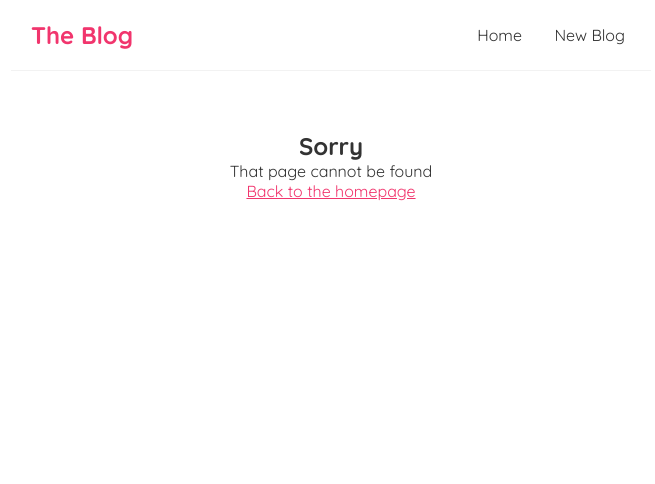
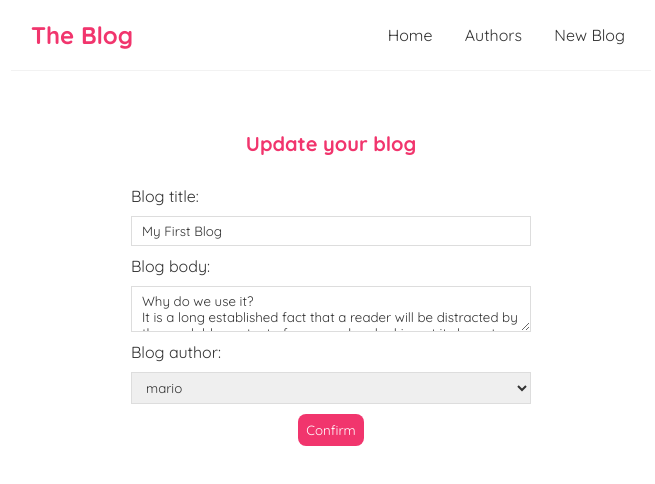
Before and after one commit to bSemir/Blogs-ReactApp, a React (Create React App) app: page /edit/1 in a window 1280 px wide. Shown: the top 484 px of the page, without its empty margins (309-964 px from the left). Built offline with nearby package versions, Linux system fonts and the light colour scheme; data requests are answered from the project's data file.

Commit message:
edit blogs, show active authors

```diff
--- a/data/db.json
+++ b/data/db.json
@@ -13,22 +13,16 @@
       "id": 2
     },
     {
-      "title": "test",
-      "body": "ksaofasfosaaiojewijiodopvc",
-      "author": "yoshi",
-      "id": 3
-    },
-    {
-      "title": "test2",
-      "body": "osdopsdfopdsdi;'irf0w[few[qyq8wy8",
-      "author": "yoshi",
+      "title": "tesssssst",
+      "body": "sssssssssssssssssssssssssss",
+      "author": "mario",
       "id": 4
     },
     {
-      "title": "naslov",
-      "body": "tekst",
-      "author": "mario",
-      "id": 5
+      "title": "wwwww",
+      "body": "wwwwwwwwwwwwwwwwwwwwwwwwwwwwwwwwwww",
+      "author": "semir",
+      "id": 7
     }
   ]
 }
--- a/src/App.js
+++ b/src/App.js
@@ -4,6 +4,8 @@ import { BrowserRouter as Router, Route, Switch } from 'react-router-dom';
 import Create from './Create';
 import BlogDetails from './BlogDetails';
 import NotFound from './NotFound';
+import Authors from './Authors';
+import Edit from './Edit';
 function App() {
 
   return (
@@ -16,13 +18,19 @@ function App() {
               {/* u switch navodimo Route a u njemu path na koji ce se pozvati komponenta Home, u ovom primjeru */}
               <Home />
             </Route>
-          <Route path="/create">
+            <Route exact path="/create">
               <Create />
             </Route>
-          <Route path="/blogs/:id">
+            <Route exact path="/blogs/:id">
               <BlogDetails />
             </Route>
-          <Route path="*">
+            <Route exact path="/authors">
+              <Authors />
+            </Route>
+            <Route exact path="/edit/:id">
+              <Edit />
+            </Route>
+            <Route exact path="*">
               <NotFound />
             </Route>
           </Switch>
--- /dev/null
+++ b/src/AuthorList.js
@@ -0,0 +1,29 @@
+const AuthorList = ({ blogs, title }) => {
+    const authors = [];
+    let unique_authors = [];
+    return (
+
+        <div className="blog-list" key={blogs.id}>
+            <h2>{title}</h2>
+            {blogs.forEach(element => {
+                authors.push(element.author);
+               // console.log(authors);
+                unique_authors = [...new Set(authors)]
+                //console.log(unique_authors);
+            })}
+
+            {/* kad budem htio nastaviti:
+            sve radi, prikazuju se autori bez duplikata
+            -odraditi commit i push
+            */}
+            {/* izbaciti duplikate iz niza imena */}
+            {unique_authors.map((element) => (
+                <div className="blog-preview" key={blogs.id}>
+                    <h2>{element}</h2>
+                </div>
+            ))}
+        </div>
+    );
+}
+
+export default AuthorList;
--- /dev/null
+++ b/src/Authors.js
@@ -0,0 +1,16 @@
+import AuthorList from "./AuthorList";
+import useFetch from "./useFetch";
+
+const Authors = () => {
+    const { data: blogs, error, isPending } = useFetch('http://localhost:8000/blogs');
+
+    return (
+        <div className="authors">
+            {isPending && <div>Loading...</div>}
+            {error && <div> { error } </div> }
+            {blogs && <AuthorList blogs={blogs} title="All Authors:" />}
+        </div>
+    );
+}
+
+export default Authors;
--- a/src/BlogDetails.js
+++ b/src/BlogDetails.js
@@ -1,4 +1,4 @@
-import { useHistory, useParams } from "react-router-dom";
+import { Link, useHistory, useParams } from "react-router-dom";
 import useFetch from "./useFetch";
 
 const BlogDetails = () => {
@@ -25,6 +25,9 @@ const BlogDetails = () => {
                     <p>Written by { blog.author }</p>
                     <div>{ blog.body }</div>
                     <button onClick={handleClick}>Delete</button>
+                    <br></br>
+                    <br></br>
+                    <Link to={`/edit/${blog.id}`}>Edit</Link>
                 </article>
             )}
         </div>
--- a/src/BlogList.js
+++ b/src/BlogList.js
@@ -5,7 +5,7 @@ const BlogList = ({blogs, title}) => {
 
     return (
         <div className="blog-list">
-            <h2>{ title }</h2>
+            <h2>{ title + ': ' + blogs.length} </h2>
              {blogs.map((blog) => (
                 <div className="blog-preview" key={blog.id}>
                     <Link to={`/blogs/${blog.id}`}>
--- a/src/Create.js
+++ b/src/Create.js
@@ -49,6 +49,7 @@ const Create = () => {
                 <select value={author} onChange={(e) => setAuthor(e.target.value)}>
                     <option value="mario">mario</option>
                     <option value="yoshi">yoshi</option>
+                    <option value="semir">semir</option>
                 </select>
                 { !isPending && <button>Add blog</button> }
                 {/* mozda dodati timeout? */}
--- /dev/null
+++ b/src/Edit.js
@@ -0,0 +1,73 @@
+import { useState } from "react";
+import { useHistory, useParams } from "react-router-dom";
+import useFetch from "./useFetch";
+
+const Edit = () => {
+    const { id } = useParams();
+
+    const { data: blog, error } = useFetch('http://localhost:8000/blogs/' + id);
+
+    const [title, setTitle] = useState(''); //pocetna vrijednost
+    const [body, setBody] = useState('');
+    const [author, setAuthor] = useState('mario');
+    const [isPending, setIsPending] = useState(false);
+    const history = useHistory();
+
+
+
+    const handleEdit = (e) => {
+        e.preventDefault(); //zabranjujemo default ponasanje(refresh)
+        const blog = { title, body, author };
+        console.log(blog);
+        setIsPending(true);
+
+        //  console.log(blog);
+        fetch('http://localhost:8000/blogs/' + id, {
+            method: 'PUT',
+            headers: { "Content-Type": "application/json" },
+            body: JSON.stringify(blog)
+        }).then(() => {
+            console.log('you updated the blog');
+            setIsPending(false);
+            //   history.go(-1);
+            history.push('/');
+        })
+    }
+
+    return (
+        <div className="create">
+            {blog && (
+                <form onSubmit={handleEdit}>
+                    <article>
+                        <h2>Update your blog</h2>
+                        <label>Blog title:</label>
+                        <input
+                            type="text"
+                            required
+                            defaultValue={blog.title}
+                            onChange={(e) => setTitle(e.target.value)}
+                        />
+                {/*ima mali bug koji ce polja koja ne editujemo postaviti na '' i izvrsiti update */}
+                        <label>Blog body:</label>
+                        <textarea
+                            required
+                            defaultValue={blog.body}
+                            onChange={(e) => setBody(e.target.value)}
+                        ></textarea>
+                        <label>Blog author:</label>
+                        <select defaultValue={blog.author} onChange={(e) => setAuthor(e.target.value)}>
+                            <option value="mario">mario</option>
+                            <option value="yoshi">yoshi</option>
+                            <option value="semir">semir</option>
+                        </select>
+                        { !isPending && <button>Confirm</button> }
+
+                    </article>
+                </form>
+            )}
+
+        </div>
+    );
+}
+
+export default Edit;
--- a/src/Navbar.js
+++ b/src/Navbar.js
@@ -9,6 +9,7 @@ const Navbar = () => { //sfc shortcut
             <h1>The Blog</h1>
             <div className="links">
                 <Link to="/"> Home </Link>
+                <Link to="/authors">Authors</Link>
                 <Link to="/create" > New Blog </Link>
             </div>
         </nav>
```
Lines whose indentation alone changed are shown as unchanged.
